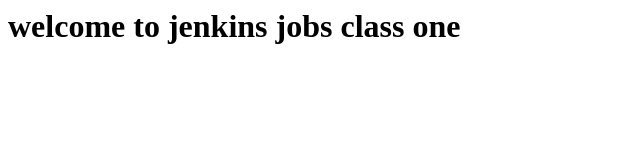
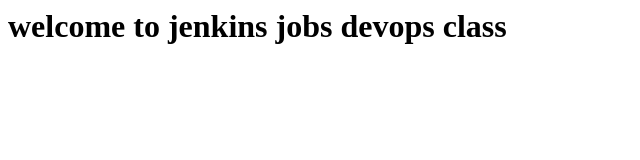
Before and after one commit to Dileep-D/web-server-test-123, a plain HTML site: page index.html in a window 1280 px wide. Shown: the whole page, without its empty margins (0-640 px from the left). Drawn offline with Linux system fonts and the light colour scheme.

Commit message:
Update index.html

```diff
--- a/index.html
+++ b/index.html
@@ -1 +1 @@
-<h1>welcome to jenkins jobs class one</h1>
+<h1>welcome to jenkins jobs devops class</h1>
```
